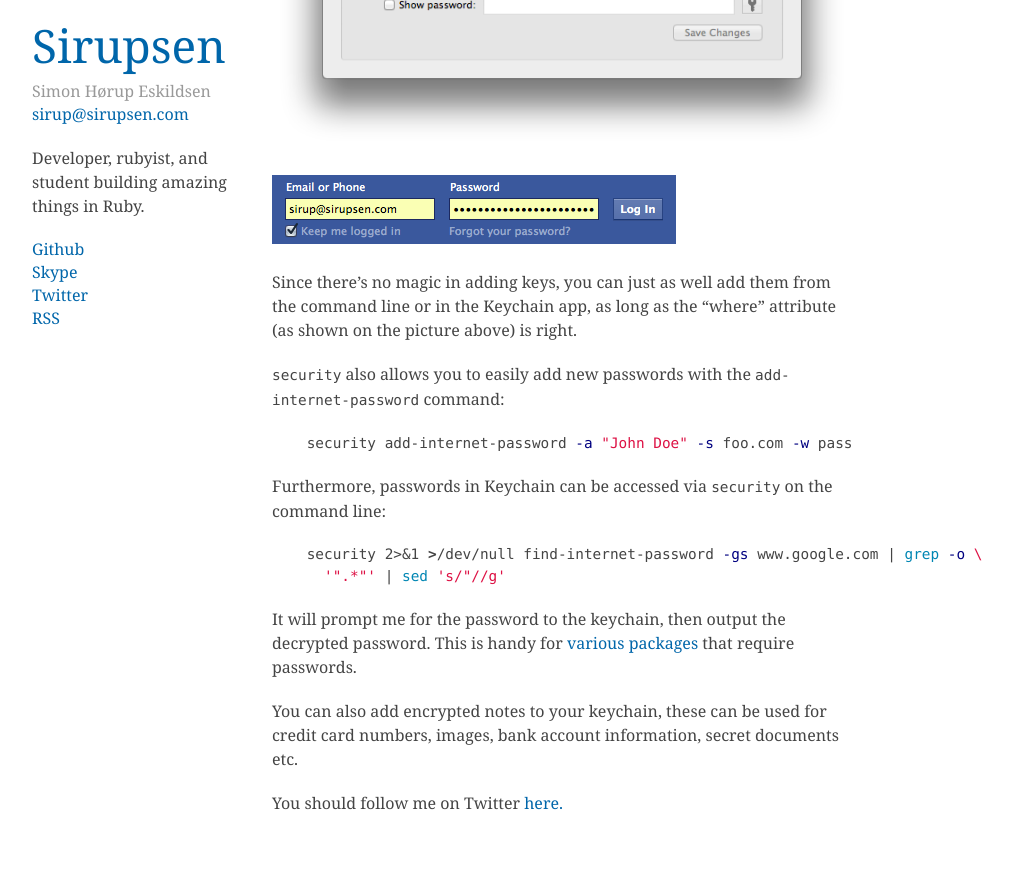
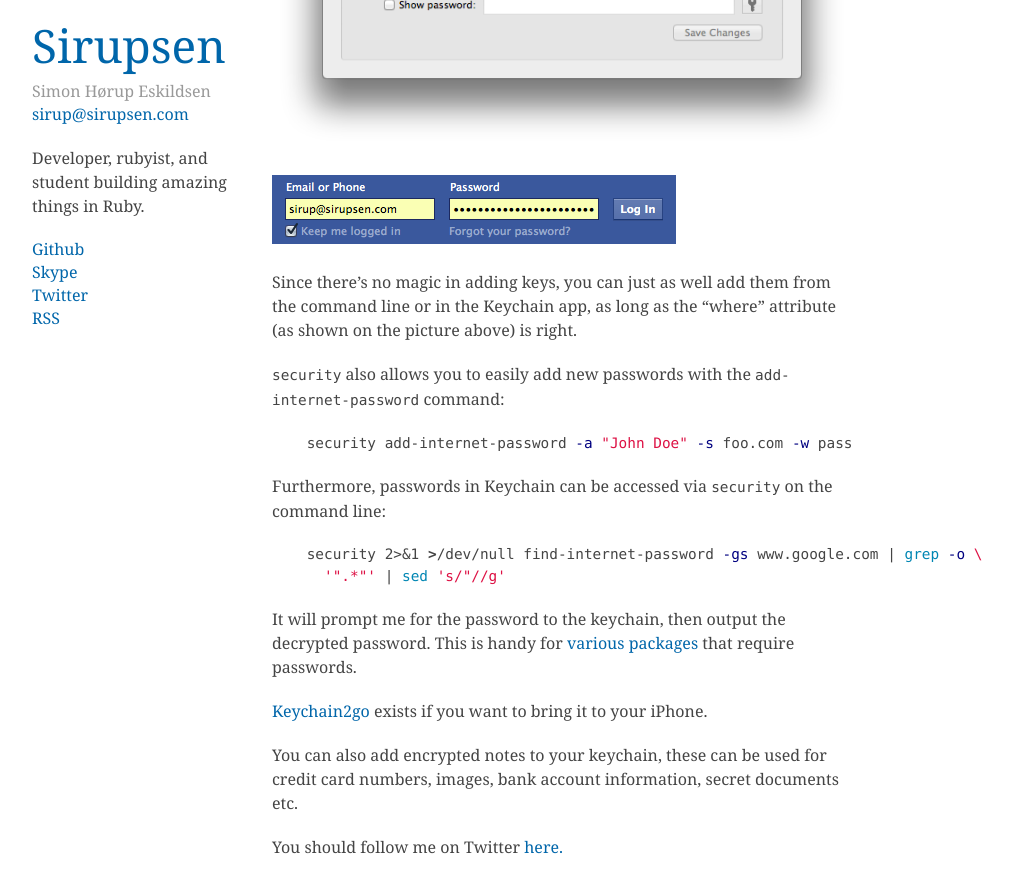
Before and after one commit to igor47/blog, a Jekyll site: the page built from _posts/2012-08-12-handle-passwords-with-keychain.md, in a window 1280 px wide and 900 px high, scrolled down 1438 px. Shown: the top 893 px of the window, without its empty margins (138-1150 px from the left). Built offline with Jekyll 4.4.1, drawn with Linux system fonts in a browser that asks for light colours; Markdown is read by kramdown in place of the engine named in the settings; comment, search, counter and statistics services are not loaded; before the commit the page ends 2294 px from its top, so only the background shows below that.

Commit message:
Add keychain2go

```diff
--- a/_posts/2012-08-12-handle-passwords-with-keychain.md
+++ b/_posts/2012-08-12-handle-passwords-with-keychain.md
@@ -59,9 +59,12 @@ Furthermore, passwords in Keychain can be accessed via `security` on the command
 It will prompt me for the password to the keychain, then output the decrypted
 password. This is handy for [various][mutt] [packages][gist] that require passwords.
 
+[Keychain2go][keychain2go] exists if you want to bring it to your iPhone.
+
 You can also add encrypted notes to your keychain, these can be used for credit card
 numbers, images, bank account information, secret documents etc.
 
 [gist]: https://github.com/defunkt/gist/#authentication
 [mutt]: http://www.mutt.org/
 [1password]: https://agilebits.com/onepassword
+[keychain2go]: http://www.jinx.de/Keychain2Go.html
```
